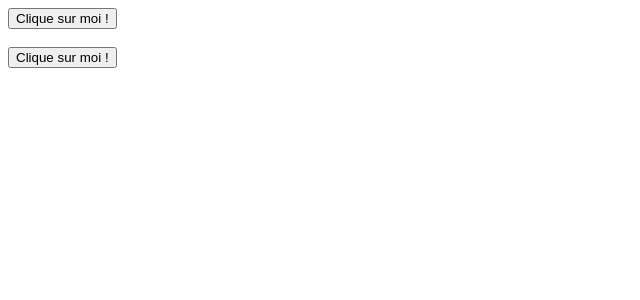
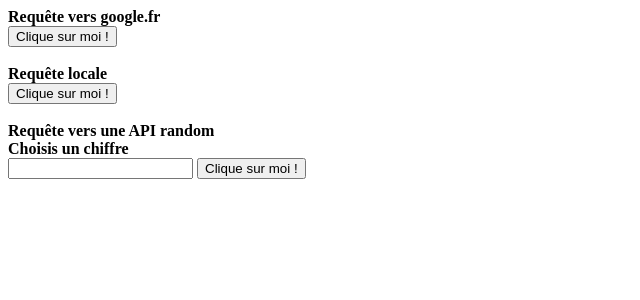
Before and after one commit to HackademINT/formation-flask, a Flask app: page / in a window 1280 px wide. Shown: the top 300 px of the page, without its empty margins (0-640 px from the left). Run offline with Flask 2, Linux system fonts and the light colour scheme.

Commit message:
Add new ajax request

```diff
--- a/11_Ajax/templates/index.html
+++ b/11_Ajax/templates/index.html
@@ -8,10 +8,11 @@ $(document).ready(function(){
     $(".ajax1").click(function(){
         $.ajax({type : "GET", url: "https://www.google.fr",
           success: function(result){
+            console.log(result);
             $("#div1").html(result);
         },
           error : function(result){
-            $("#div1").html("<p>Impossible de charger la page</p>")}
+            $("#div1").html("<p>Impossible de charger la page</br>Cross-Origin Request Blocked: The Same Origin Policy disallows reading the remote resource at https://www.google.fr/. (Reason: CORS header ‘Access-Control-Allow-Origin’ missing).</p>")}
         });
     });
     $(".ajax2").click(function(){
@@ -23,18 +24,47 @@ $(document).ready(function(){
             $("#div2").html("<p>Impossible de charger la page</p>")}
         });
     });
+    $(".ajax3").click(function(){
+      id = document.getElementById('id_ajax3').value;
+      if (!id) { id='1'}
+      url = "https://jsonplaceholder.typicode.com/todos/"+id
+      $.ajax({
+          type : "GET", url: url,
+          dataType: "jsonp",
+          success: function(result){
+            $("#div3").html("</br>Téléchargement du JSON à l'adresse:</br>"+url+'</br>result: '+JSON.stringify(result)+' </br>result.title: '+result.title);
+        },
+          error : function(result){
+            $("#div3").html("<p>Impossible de charger la page</p>")}
+        });
+    });
 });
 </script>
 </head>
 <body>
 
+<label for="ajax1">Requête vers google.fr</label></br>
 <button class="ajax1">Clique sur moi !</button>
 <div id="div1"></div>
 
 </br>
 
+<label for="ajax2">Requête locale</label></br>
 <button class="ajax2">Clique sur moi !</button>
 <div id="div2"></div>
 
+</br>
+
+<label for="ajax3">Requête vers une API random</label></br>
+<label for="id_ajax3">Choisis un chiffre</label></br>
+<input id="id_ajax3" />
+<button class="ajax3">Clique sur moi !</button>
+<div id="div3"></div>
+
 </body>
 </html>
+<style>
+label {
+  font-weight: bold !important;
+}
+</style>
```
